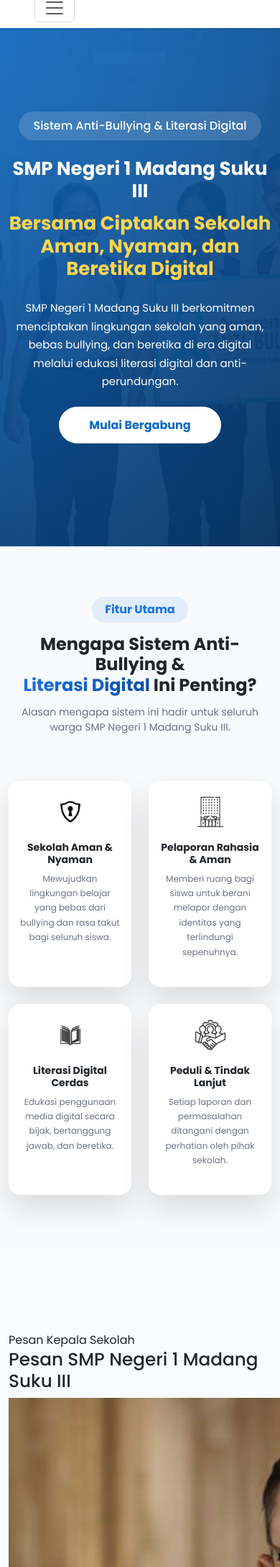
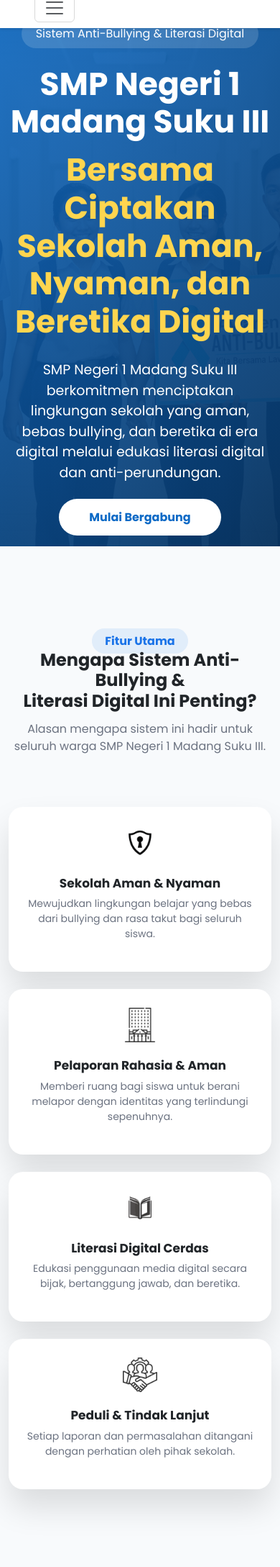
Before and after one commit to Mhanggakusuma/literasi-bullying, a Django app: page / in a window 390 px wide. Shown: the part 77-2254 px from the top of the page at 72% size. Run offline with Django 5.2, Linux system fonts and the light colour scheme.

Commit message:
fix: improve mobile responsiveness for feature cards on dashboard home

```diff
--- a/dashboard/templates/dashboard/dashboard_home.html
+++ b/dashboard/templates/dashboard/dashboard_home.html
@@ -50,9 +50,9 @@
         SMP Negeri 1 Madang Suku III.
       </p>
 
-      <div class="row g-4 mt-4">
+      <div class="row g-4 mt-5">
 
-        <div class="col-6 col-md-3">
+        <div class="col-12 col-sm-6 col-lg-3">
           <div class="dh-card">
             <img src="{% static 'img/icon-shield.png' %}">
             <h5>Sekolah Aman & Nyaman</h5>
@@ -63,7 +63,7 @@
           </div>
         </div>
 
-        <div class="col-6 col-md-3">
+        <div class="col-12 col-sm-6 col-lg-3">
           <div class="dh-card">
             <img src="{% static 'img/icon-lock.png' %}">
             <h5>Pelaporan Rahasia & Aman</h5>
@@ -74,7 +74,7 @@
           </div>
         </div>
 
-        <div class="col-6 col-md-3">
+        <div class="col-12 col-sm-6 col-lg-3">
           <div class="dh-card">
             <img src="{% static 'img/icon-book.png' %}">
             <h5>Literasi Digital Cerdas</h5>
@@ -85,7 +85,7 @@
           </div>
         </div>
 
-        <div class="col-6 col-md-3">
+        <div class="col-12 col-sm-6 col-lg-3">
           <div class="dh-card">
             <img src="{% static 'img/icon-team.png' %}">
             <h5>Peduli & Tindak Lanjut</h5>
@@ -113,13 +113,7 @@
 
         <div class="principal-photo-wrapper">
           <div class="principal-photo-bg"></div>
-
-          <img
-            src="{% static 'img/kepala-sekolah.png' %}"
-            alt="Kepala Sekolah"
-            class="principal-photo"
-          >
-
+          <img src="{% static 'img/kepala-sekolah.png' %}" class="principal-photo">
           <div class="principal-exp">
             <div class="exp-icon">❝</div>
             <div>
@@ -158,22 +152,16 @@
   <!-- ================= CTA ================= -->
   <section class="dh-cta text-center">
     <div class="container">
-
       <span class="cta-badge">Jadilah Bagian dari Perubahan</span>
-
       <h2>Siap Membuat Perubahan?</h2>
-
       <p>
         Jangan diam terhadap bullying. Laporkan, pelajari,
         dan jadilah bagian dari perubahan untuk menciptakan
         lingkungan sekolah yang lebih baik.
       </p>
-
-      <a href="{% url 'login' %}"
-         class="btn btn-light btn-lg rounded-pill px-5 shadow">
+      <a href="{% url 'login' %}" class="btn btn-light btn-lg rounded-pill px-5 shadow">
         Masuk Sekarang
       </a>
-
     </div>
   </section>
 
--- a/static/css/style.css
+++ b/static/css/style.css
@@ -30,38 +30,31 @@ body {
 }
 
 /* =====================================================
-   DASHBOARD HOME – FINAL RESPONSIVE
+   DASHBOARD HOME – FINAL
 ===================================================== */
-
-.dashboard-home {
-  overflow-x: hidden;
-}
+.dashboard-home { overflow-x: hidden; }
 
 /* ================= HERO ================= */
-
 .dh-hero {
   min-height: 90vh;
-  background:
-    linear-gradient(135deg, rgba(13,106,198,0.9), rgba(7,51,96,0.95)),
-    url("../img/hero-bg.png") center/cover no-repeat;
+  background: linear-gradient(135deg, rgba(13,106,198,0.9), rgba(7,51,96,0.95)),
+              url("../img/hero-bg.png") center/cover no-repeat;
   display: flex;
   align-items: center;
   color: #fff;
 }
 
 .dh-badge {
-  background: rgba(255,255,255,0.15);
+  background: rgba(255,255,255,.15);
   padding: 8px 20px;
   border-radius: 999px;
-  font-weight: 500;
+  display: inline-block;
   margin-bottom: 24px;
-  display: inline-block;
 }
 
 .dh-title {
   font-size: 44px;
   font-weight: 800;
-  line-height: 1.2;
 }
 
 .dh-title span {
@@ -74,7 +67,6 @@ body {
   max-width: 820px;
   margin: 26px auto 36px;
   font-size: 19px;
-  line-height: 1.7;
 }
 
 .dh-btn {
@@ -87,20 +79,17 @@ body {
 }
 
 /* ================= FITUR ================= */
-
 .dh-features {
   padding: 120px 0;
   background: #f8fafc;
 }
 
 .features-badge {
-  background: rgba(26,115,232,0.1);
+  background: rgba(26,115,232,.1);
   color: #1a73e8;
   padding: 6px 18px;
   border-radius: 999px;
   font-weight: 600;
-  display: inline-block;
-  margin-bottom: 16px;
 }
 
 .section-title {
@@ -108,32 +97,24 @@ body {
   font-weight: 800;
 }
 
-.gradient-text {
-  background: linear-gradient(135deg, #1a73e8, #0b4ea2);
-  -webkit-background-clip: text;
-  background-clip: text;
-  -webkit-text-fill-color: transparent;
-}
-
 .section-subtitle {
   max-width: 720px;
   margin: 12px auto 40px;
-  font-size: 18px;
   color: #6b7280;
 }
 
 .dh-card {
   background: #fff;
-  padding: 38px 26px;
+  padding: 42px 30px;
   border-radius: 20px;
   height: 100%;
-  text-align: center;
-  box-shadow: 0 20px 40px rgba(0,0,0,0.12);
+  box-shadow: 0 25px 45px rgba(0,0,0,.12);
+  transition: .3s;
 }
 
 .dh-card img {
   width: 64px;
-  margin-bottom: 20px;
+  margin-bottom: 22px;
 }
 
 .dh-card h5 {
@@ -144,77 +125,37 @@ body {
 .dh-card p {
   font-size: 16px;
   color: #6b7280;
-  line-height: 1.7;
-}
-
-/* ================= RESPONSIVE MOBILE ================= */
-
-@media (max-width: 576px) {
-
-  .dh-title {
-    font-size: 26px;
-  }
-
-  .dh-desc {
-    font-size: 15px;
-  }
-
-  .section-title {
-    font-size: 24px;
-  }
-
-  .section-subtitle {
-    font-size: 14px;
-  }
-
-  .dh-features {
-    padding: 70px 0;
-  }
-
-  .dh-card {
-    padding: 22px 14px;
-    border-radius: 16px;
-  }
-
-  .dh-card img {
-    width: 42px;
-  }
-
-  .dh-card h5 {
-    font-size: 14px;
-  }
-
-  .dh-card p {
-    font-size: 12px;
-  }
 }
 
 /* ================= PESAN KEPALA SEKOLAH ================= */
-
-.principal-section {
-  padding: 120px 0;
-  background: #f8fbff;
-}
+.principal-section { padding: 120px 0; background: #f8fbff; }
 
 .principal-grid {
   display: grid;
   grid-template-columns: 1fr 1fr;
   gap: 80px;
-  align-items: center;
-}
-
-@media (max-width: 992px) {
-  .principal-grid {
-    grid-template-columns: 1fr;
-  }
-}
+}
+
+.principal-photo { width: 100%; border-radius: 24px; }
 
 /* ================= CTA ================= */
-
 .dh-cta {
-  padding: 120px 20px;
+  padding: 140px 20px;
   background: linear-gradient(135deg, #1a73e8, #0b4ea2);
   color: #fff;
+}
+
+/* ================= RESPONSIVE ================= */
+@media (max-width: 992px) {
+  .principal-grid { grid-template-columns: 1fr; }
+}
+
+@media (max-width: 576px) {
+  .section-title { font-size: 24px; }
+  .dh-card { padding: 26px 20px; }
+  .dh-card img { width: 48px; }
+  .dh-card h5 { font-size: 17px; }
+  .dh-card p { font-size: 14px; }
 }
 
 
```
Also changed, not shown: dashboard/templates/dashboard/home_sections.html (+12 -7 lines).
